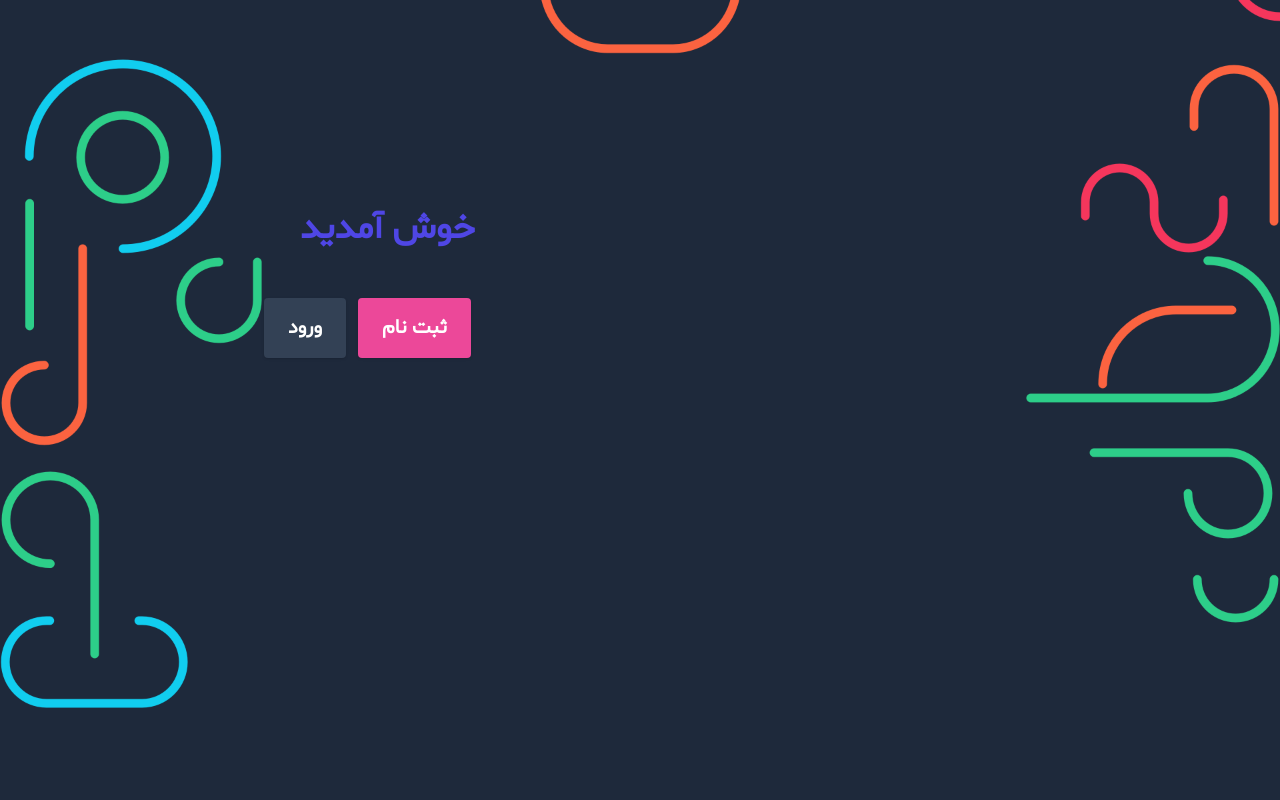
After one commit to AmirHossein-z/online-exam, a PHP site: the page made by views/mainView.php in a window 1280 px wide. The commit adds this page. Run offline with PHP 8.4, Linux system fonts and the light colour scheme; the template is opened without the code that fills it, so the values that code supplies are empty; some libraries are stand-ins or nearby versions.

Commit message:
main page was added

```diff
--- /dev/null
+++ b/views/mainView.php
@@ -0,0 +1,23 @@
+<div class="absolute top-0 w-full h-full bg-blueGray-800 bg-full bg-no-repeat"
+    style="background-attachment: fixed;background-image: url(<?php echo URL ?>public/images/register_bg_2.png)">
+</div>
+<section class="relative">
+    <div class="items-center z-10 absolute top-210-px left-260-px">
+        <div class="grid">
+            <h2 class="font-semibold text-4xl text-indigo-600">
+                خوش آمدید
+            </h2>
+            <div class="pt-12 text-xl flex">
+                <a href="<?php echo URL . 'auth/register'; ?>"
+                    class="text-white font-bold px-6 py-4 rounded outline-none focus:outline-none mr-1 mb-1 bg-pink-500 active:bg-pink-600 shadow hover:shadow-lg ease-linear transition-all duration-150">
+                    ثبت نام
+                </a>
+                <a href="<?php echo URL . 'auth/login'; ?>"
+                    class="ml-1 text-white font-bold px-6 py-4 rounded outline-none focus:outline-none mr-1 mb-1 bg-blueGray-700 active:bg-blueGray-600 shadow hover:shadow-lg ease-linear transition-all duration-150 mr-3">
+                    ورود
+                </a>
+            </div>
+        </div>
+    </div>
+
+</section>
```
Also changed, not shown: app/controllers/indexController.php (+6 -1 lines), app/router.php (+9 -0 lines), public/images/wave-haikei.svg (deleted).
